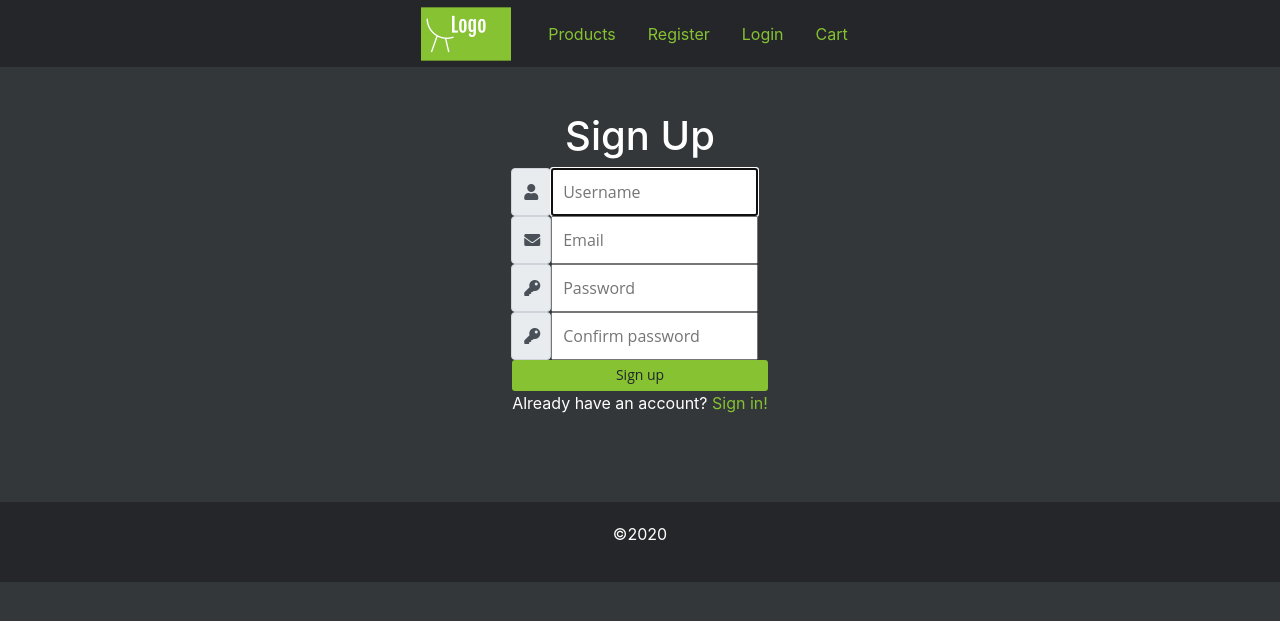
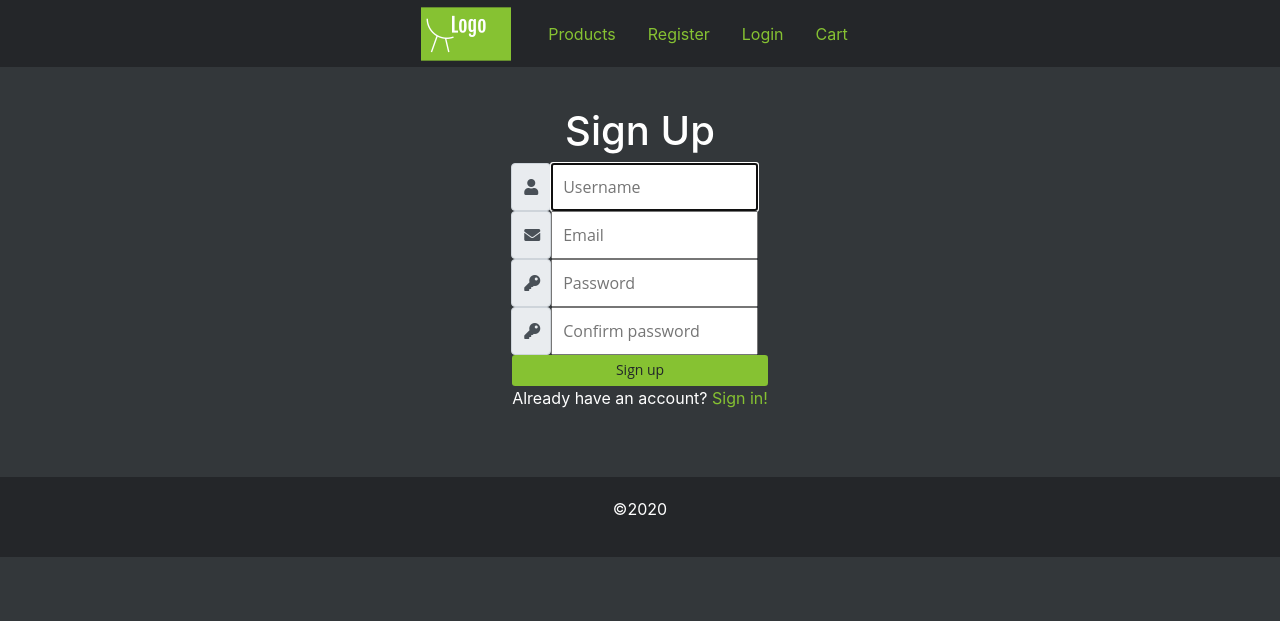
Before and after one commit to krystianjarmul/django-online-store, a Django app: page /accounts/register/ in a window 1280 px wide. Shown: the top 621 px of the page. Run offline with Django 3.2, Linux system fonts and the light colour scheme; some libraries are stand-ins or nearby versions.

Commit message:
Edit padding in container

```diff
--- a/ecommerce/accounts/templates/accounts/login.html
+++ b/ecommerce/accounts/templates/accounts/login.html
@@ -5,7 +5,7 @@
 
 
 <div class="container">
-    <div class="row justify-content-center" style="padding-top: 20px">
+    <div class="row justify-content-center">
         <div class="col-8 text-center">
 
             <h1 class="text">Sign In</h1>
--- a/ecommerce/accounts/templates/accounts/profile.html
+++ b/ecommerce/accounts/templates/accounts/profile.html
@@ -4,7 +4,7 @@
 {% block content %}
 
 <div class="container">
-    <div class="row" style="padding-top: 20px">
+    <div class="row">
         <div class="col-md-4">
 
             <div class="card text-center">
--- a/ecommerce/accounts/templates/accounts/register.html
+++ b/ecommerce/accounts/templates/accounts/register.html
@@ -3,7 +3,7 @@
 
 {% block content %}
 <div class="container">
-    <div class="row justify-content-center" style="padding-top: 20px">
+    <div class="row justify-content-center">
         <div class="col-8 text-center">
             <h1>Sign Up</h1>
             <div class="row justify-content-center">
--- a/ecommerce/static/css/base.css
+++ b/ecommerce/static/css/base.css
@@ -67,8 +67,9 @@ a:hover {
 }
 
 .container {
+    padding-top: 40px;
     vertical-align: middle;
-    margin-top: 25px;
+    /*margin-top: 25px;*/
     margin-bottom: 50px;
     min-height: 45%;
 }
--- a/ecommerce/store/templates/store/cart.html
+++ b/ecommerce/store/templates/store/cart.html
@@ -3,7 +3,7 @@
 
 {% block content %}
 <div class="container">
-    <div class="row" style="padding-top: 20px;">
+    <div class="row" style="padding-top:20px">
         <div class="col-lg-12">
             <div class="box-element">
                 <a class="btn view-btn" href="{% url 'store' %}">&#x2190; Back
--- a/ecommerce/store/templates/store/checkout.html
+++ b/ecommerce/store/templates/store/checkout.html
@@ -3,7 +3,7 @@
 
 {% block content %}
 <div class="container">
-    <div class="row" style="padding-top: 20px;">
+    <div class="row">
         <div class="col-lg-6">
             <div class="box-element" id="form-wrapper">
                 <form id="form">
--- a/ecommerce/store/templates/store/product_details.html
+++ b/ecommerce/store/templates/store/product_details.html
@@ -3,7 +3,7 @@
 
 {% block content %}
 <div class="container">
-    <div class="row justify-content-center" style="padding-top: 20px;">
+    <div class="row justify-content-center">
         <div class="row box-element" style="width:100%; padding: 35px 20px 35px 20px">
             <div class="col-md-6">
                 <img class="detail-img" src="{{ product.image_url }}">
```
